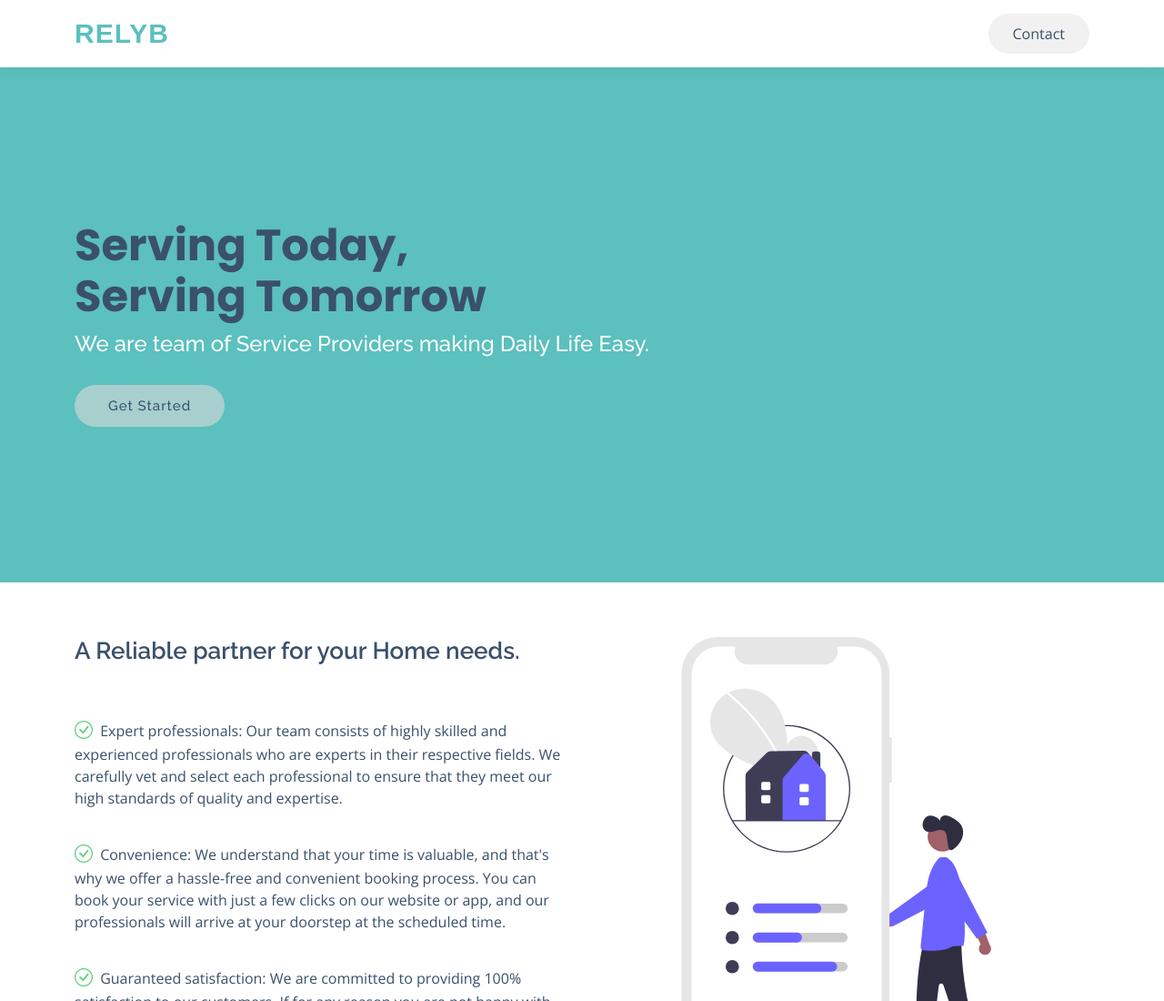
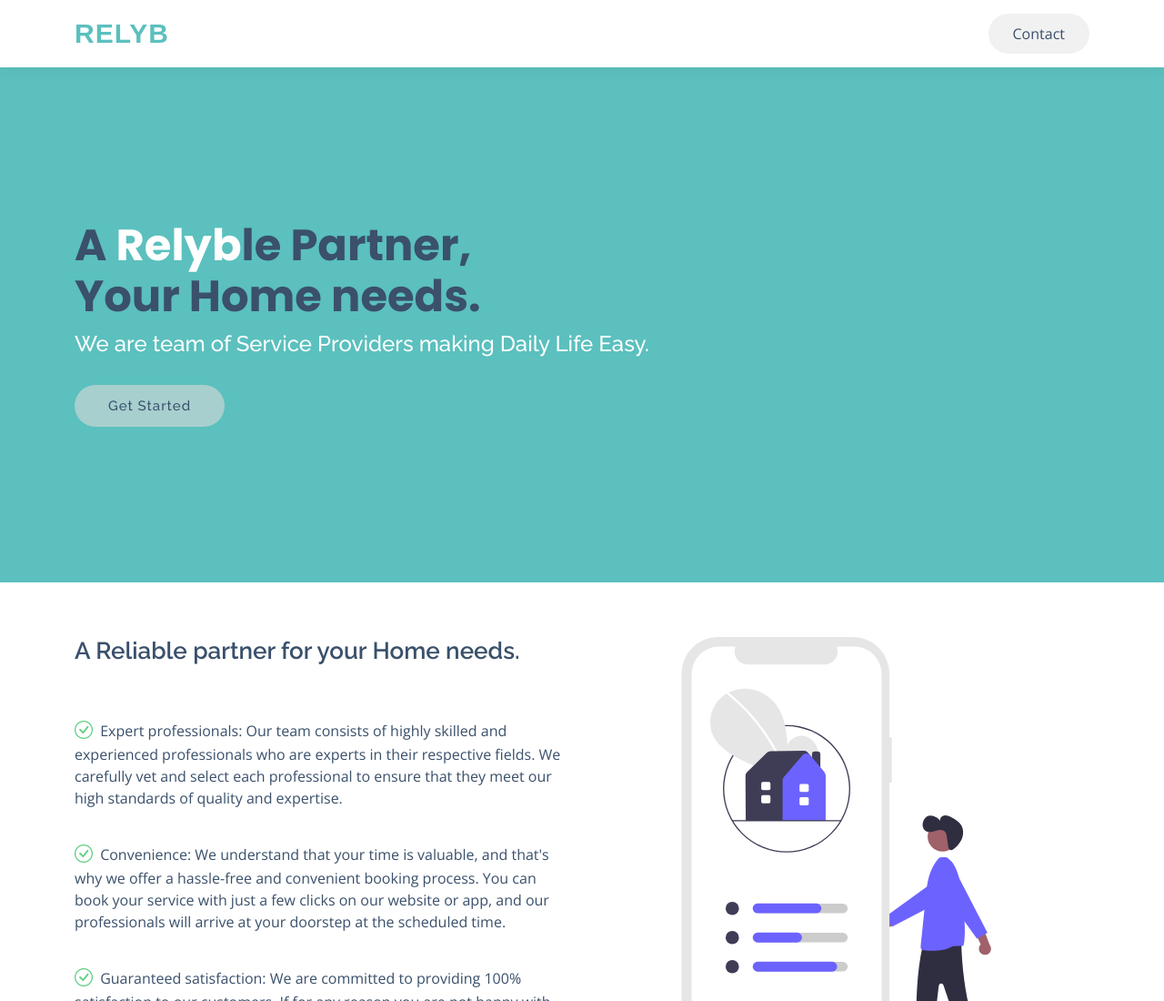
Before and after one commit to arpitsoni2001/relyb, a plain HTML site: page index.html in a window 1280 px wide. Shown: the top 1100 px of the page at 91% size. Drawn offline with nearby package versions, Linux system fonts and the light colour scheme; a web font is replaced by a local one.

Commit message:
Update index.html

```diff
--- a/index.html
+++ b/index.html
@@ -92,7 +92,7 @@
   <!-- ======= Hero Section ======= -->
   <section id="hero" class="d-flex justify-content-center align-items-center">
     <div class="container position-relative" data-aos="zoom-in" data-aos-delay="100">
-      <h1>Serving Today,<br>Serving Tomorrow</h1>
+      <h1>A <span style="color: #ffffff;">Relyb</span>le Partner,<br>Your Home needs.</h1>
       <h2>We are team of Service Providers making Daily Life Easy.</h2>
       <a href="contact.html" class="btn-get-started">Get Started</a>
     </div>
```
